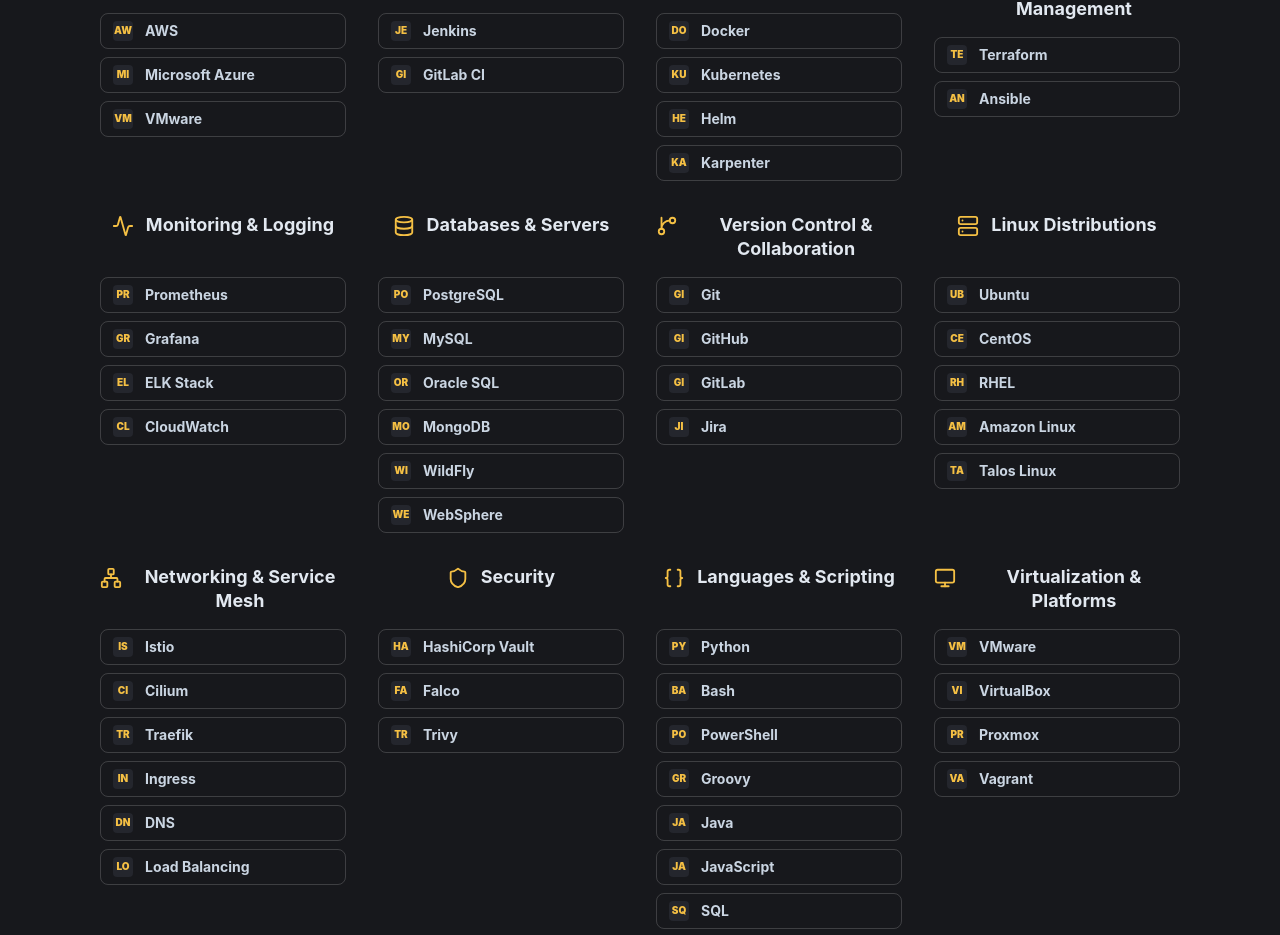
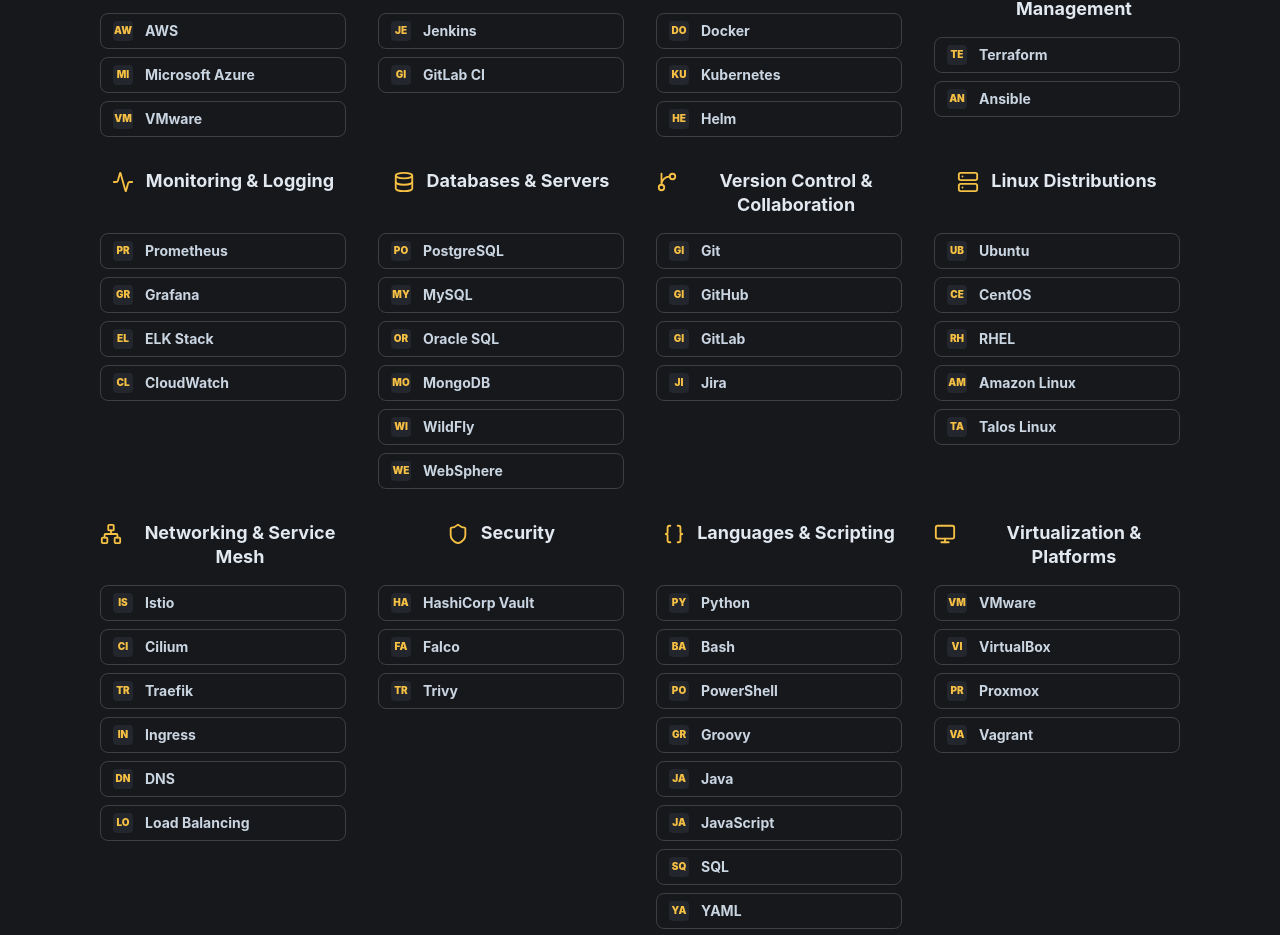
Before and after one commit to dboyza/portfolio-website, a React (Vite) app: page / in a window 1280 px wide. Shown: the part 2369-3304 px from the top of the page. Built offline with nearby package versions, Linux system fonts and the light colour scheme.

Commit message:
Remove Karpenter skill

```diff
--- a/src/data/portfolio.ts
+++ b/src/data/portfolio.ts
@@ -118,7 +118,7 @@
   {
     title: 'Containers & Orchestration',
     icon: 'boxes',
-    items: ['Docker', 'Kubernetes', 'Helm', 'Karpenter'],
+    items: ['Docker', 'Kubernetes', 'Helm'],
   },
   {
     title: 'Infrastructure as Code & Configuration Management',
```
